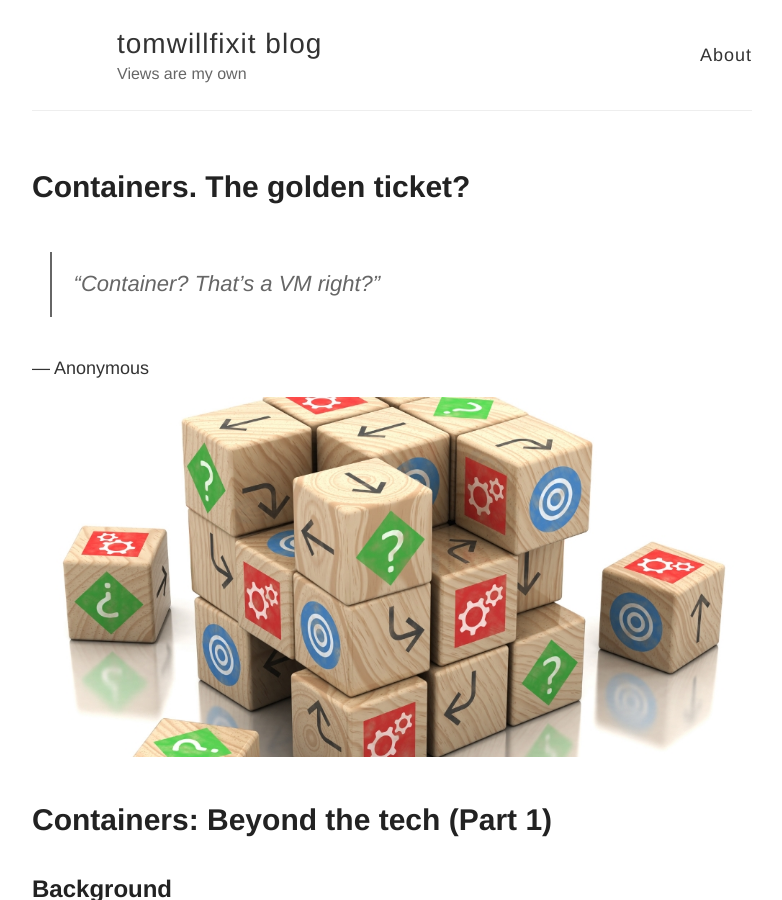
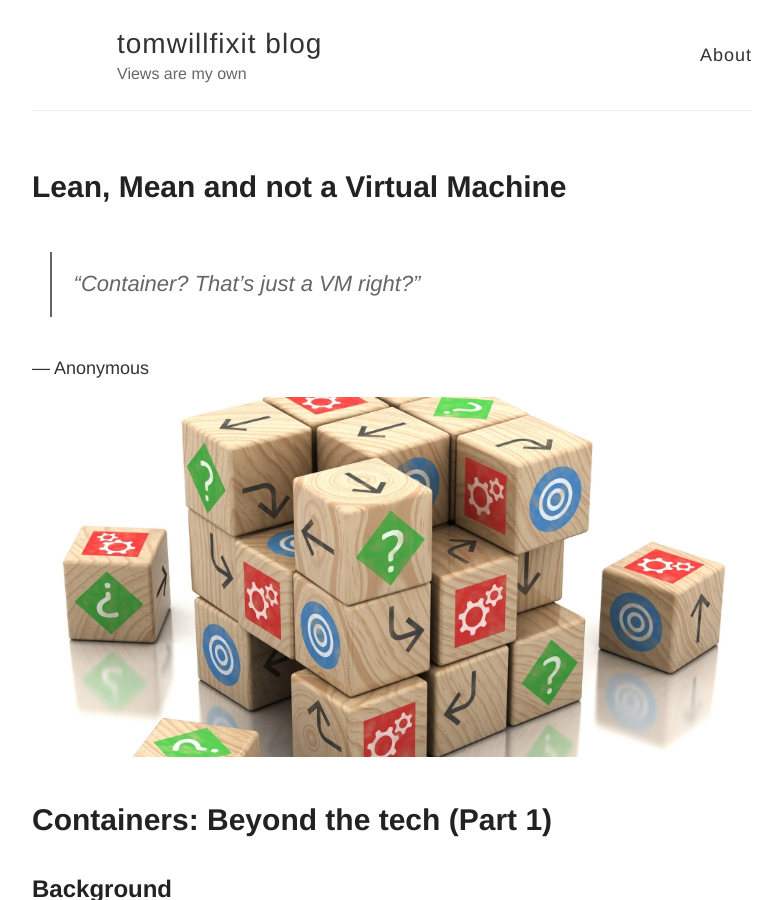
Before and after one commit to tomwillfixit/blog, a Jekyll site: the page built from _posts/2017-05-28-lean.md, in a window 1280 px wide and 900 px high. Shown: the whole window, without its empty margins (248-1030 px from the left). Built offline with Jekyll 4.4.1, drawn with Linux system fonts in a browser that asks for light colours; comment, search, counter and statistics services are not loaded.

Commit message:
Lean container part 1

```diff
--- a/_posts/2017-05-28-lean.md
+++ b/_posts/2017-05-28-lean.md
@@ -1,10 +1,10 @@
 ---
 layout: post
 comments: true
-title: Containers. The golden ticket?
+title: Lean, Mean and not a Virtual Machine
 ---
 
-> “Container? That's a VM right?"
+> “Container? That's just a VM right?"
 
 ― Anonymous
 
```
